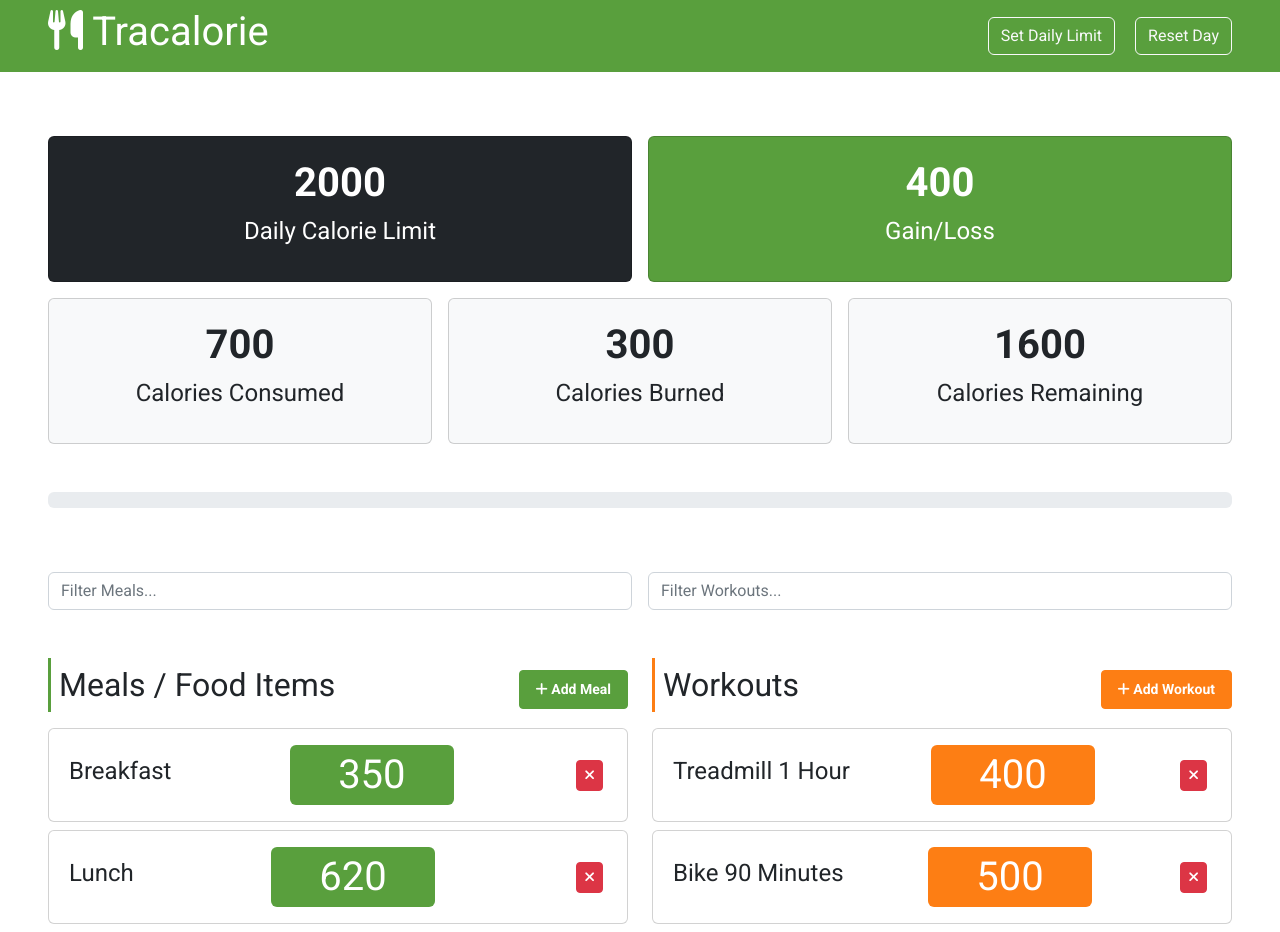
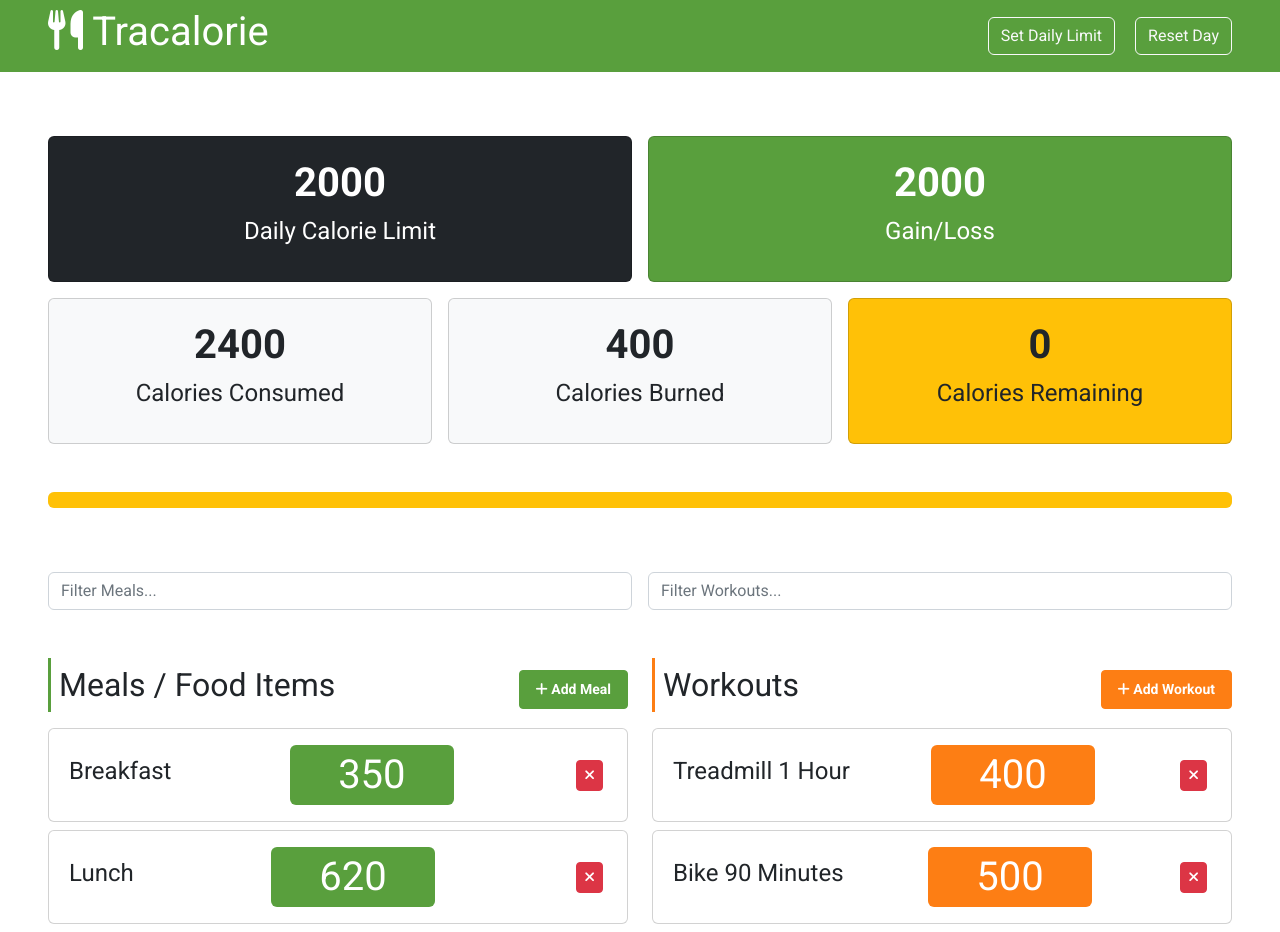
Before and after one commit to CelicMilos/Tracalorie-app, a website: page index.html in a window 1280 px wide. Drawn offline with Linux system fonts and the light colour scheme.

Commit message:
private mathods and rendering added

```diff
--- a/index.html
+++ b/index.html
@@ -41,12 +41,12 @@
         <div class="col-md-6">
           <div class="card text-center bg-dark text-white">
             <div class="card-body">
-              <div id="calories-limit" class="fs-1 fw-bold">2000</div>
+              <div id="calories-limit" class="fs-1 fw-bold"></div>
               <p class="fs-4">Daily Calorie Limit</p>
             </div>
           </div>
         </div>
-         <div class="col-md-6">
+        <div class="col-md-6">
           <div class="card text-center bg-primary text-white">
             <div class="card-body">
               <div id="calories-total" class="fs-1 fw-bold">400</div>
@@ -83,7 +83,7 @@
       </div>
     </section>
 
-     <section class="px-5">
+    <section class="px-5">
       <div class="progress">
         <div
           id="calorie-progress"
@@ -204,9 +204,7 @@
         <!-- Workout -->
         <div class="col-md-6">
           <div class="d-flex align-items-center">
-            <h2 class="border-start border-secondary border-3 p-2">
-              Workouts
-            </h2>
+            <h2 class="border-start border-secondary border-3 p-2">Workouts</h2>
             <button
               class="btn btn-secondary btn-sm ms-auto text-white fw-bold py-2 px-3 h-100"
               data-bs-toggle="collapse"
--- a/js/app.js
+++ b/js/app.js
@@ -1,16 +1,149 @@
-class Calorietracker {
+class CalorieTracker {
   constructor() {
     this._calorieLimit = 2000;
     this._totalCalories = 0;
     this._meals = [];
     this._workouts = [];
+
+    this._displayCaloriesLimit();
+    this._displayCaloriesTotal();
+    this._displayCaloriesConsumed();
+    this._displayCaloriesBurned();
+    this._displayCaloriesProgress();
+    this._displayCaloriesRemaining();
   }
+
+  //Public methods/API //
+
   addMeal(meal) {
     this._meals.push(meal);
     this._totalCalories += meal.calories;
+    this._render();
   }
   addWorkout(workout) {
     this._workouts.push(workout);
     this._totalCalories -= workout.calories;
+    this._render();
+  }
+
+  //Private methods//
+
+  _displayCaloriesTotal() {
+    const totalCaloriesEl = document.querySelector("#calories-total"); //El=element
+    totalCaloriesEl.innerHTML = this._totalCalories;
+  }
+  _displayCaloriesLimit() {
+    const totalCaloriesLimit = document.querySelector("#calories-limit");
+    totalCaloriesLimit.innerHTML = this._calorieLimit;
+  }
+  _displayCaloriesConsumed() {
+    const caloriesConsumedEl = document.querySelector("#calories-consumed");
+    const consumend = this._meals.reduce(
+      (total, meal) => total + meal.calories,
+      0
+    ); //zbir svih obroka(0-argument odakle total pocinje)
+    caloriesConsumedEl.innerHTML = consumend;
+  }
+  _displayCaloriesBurned() {
+    const caloriesBurnedEl = document.querySelector("#calories-burned");
+    const burned = this._workouts.reduce(
+      (total, workout) => total + workout.calories,
+      0
+    ); //zbir svih obroka(0-argument odakle total pocinje)
+    caloriesBurnedEl.innerHTML = burned;
+  }
+  _displayCaloriesRemaining() {
+    const caloriesRemainingEl = document.querySelector("#calories-remaining");
+    const calorieProgressEl = document.querySelector("#calorie-progress");
+    const remaining = this._calorieLimit - this._totalCalories;
+    caloriesRemainingEl.innerHTML = remaining;
+
+    if (remaining < 0) {
+      caloriesRemainingEl.parentElement.parentElement.classList.remove(
+        "bg-light",
+        "bg-danger",
+        "bg-warning"
+      );
+      calorieProgressEl.classList.remove(
+        "bg-success",
+        "bg-danger",
+        "bg-warning"
+      );
+      caloriesRemainingEl.parentElement.parentElement.classList.add(
+        "bg-danger"
+      );
+      calorieProgressEl.classList.add("bg-danger");
+    } else if (remaining >= 0 && remaining <= 100) {
+      caloriesRemainingEl.parentElement.parentElement.classList.remove(
+        "bg-light",
+        "bg-danger",
+        "bg-warning"
+      );
+      calorieProgressEl.classList.remove(
+        "bg-success",
+        "bg-danger",
+        "bg-warning"
+      );
+      caloriesRemainingEl.parentElement.parentElement.classList.add(
+        "bg-warning"
+      );
+      calorieProgressEl.classList.add("bg-warning");
+    } else {
+      caloriesRemainingEl.parentElement.parentElement.classList.remove(
+        "bg-light",
+        "bg-danger",
+        "bg-warning"
+      );
+      calorieProgressEl.classList.remove(
+        "bg-success",
+        "bg-danger",
+        "bg-warning"
+      );
+      caloriesRemainingEl.parentElement.parentElement.classList.add("bg-light");
+      calorieProgressEl.classList.add("bg-success");
+    }
+  }
+  _displayCaloriesProgress() {
+    const calorieProgressEl = document.querySelector("#calorie-progress");
+    const persentage = (this._totalCalories / this._calorieLimit) * 100;
+    const width = Math.min(persentage, 100); //Math.min nam,od ponudjenih vrednosti,daje manju
+    calorieProgressEl.style.width = `${width}%`;
+  }
+
+  //Vanila JS,za razliku do reacta ne renderuje nove podatke automatski
+  //pa zato moramo da napavimo metode koji ce to raditi
+  //za to sluzi render()
+  _render() {
+    this._displayCaloriesTotal();
+    this._displayCaloriesConsumed();
+    this._displayCaloriesBurned();
+    this._displayCaloriesRemaining();
+    this._displayCaloriesProgress();
   }
 }
+
+class Meal {
+  constructor(name, calories) {
+    //Kad bi se povezali sa bazom(npr. MongoDB) .id bi davala sama baza ali posto je ovo
+    // samo frontend app,onda moramo mi
+    this.id = Math.random().toString(16).slice(2);
+    this.name = name;
+    this.calories = calories;
+  }
+}
+class Workout {
+  constructor(name, calories) {
+    this.id = Math.random().toString(16).slice(2); //Isti problem kao i gore
+    this.name = name;
+    this.calories = calories;
+  }
+}
+const tracker = new CalorieTracker();
+const breakfast = new Meal("Breakfast", 400);
+const lunch = new Meal("Lunch", 2000);
+tracker.addMeal(breakfast);
+tracker.addMeal(lunch);
+
+const run = new Workout("Morning run", 400);
+tracker.addWorkout(run);
+console.log(tracker);
```
